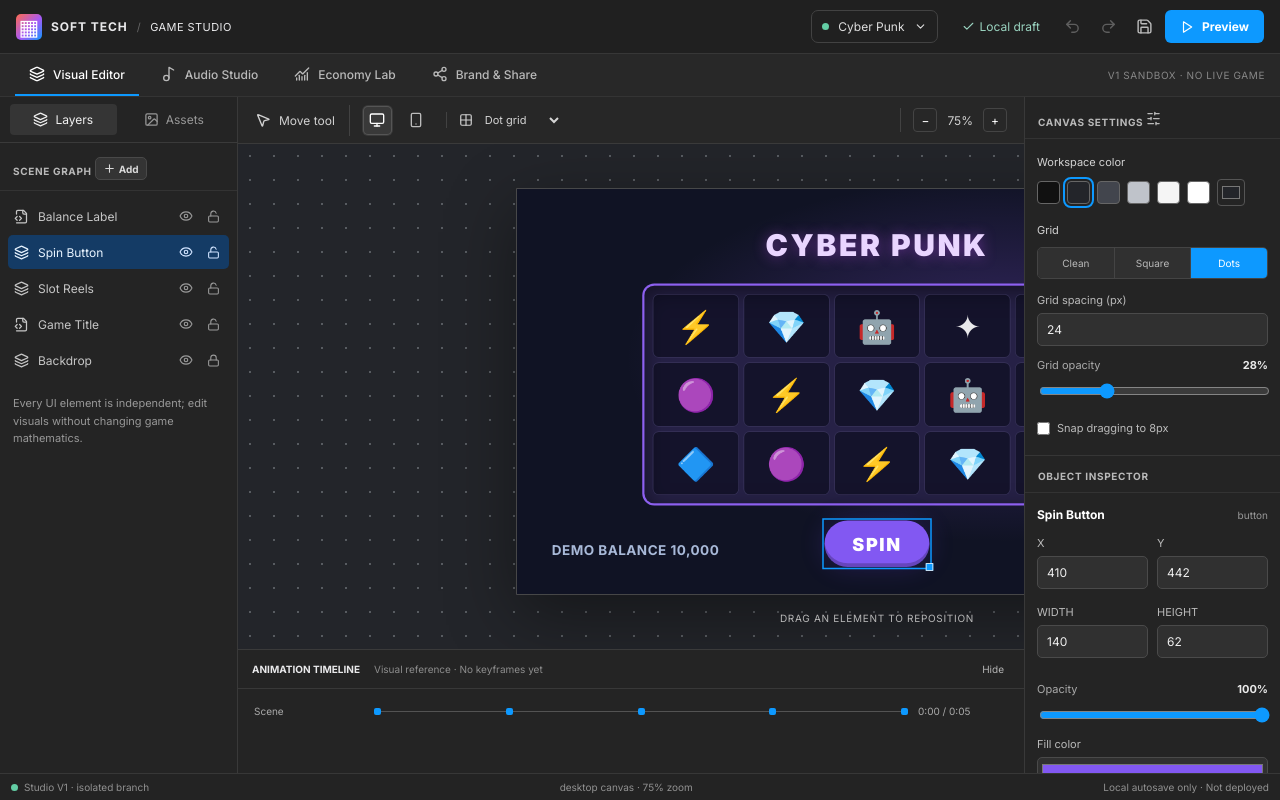
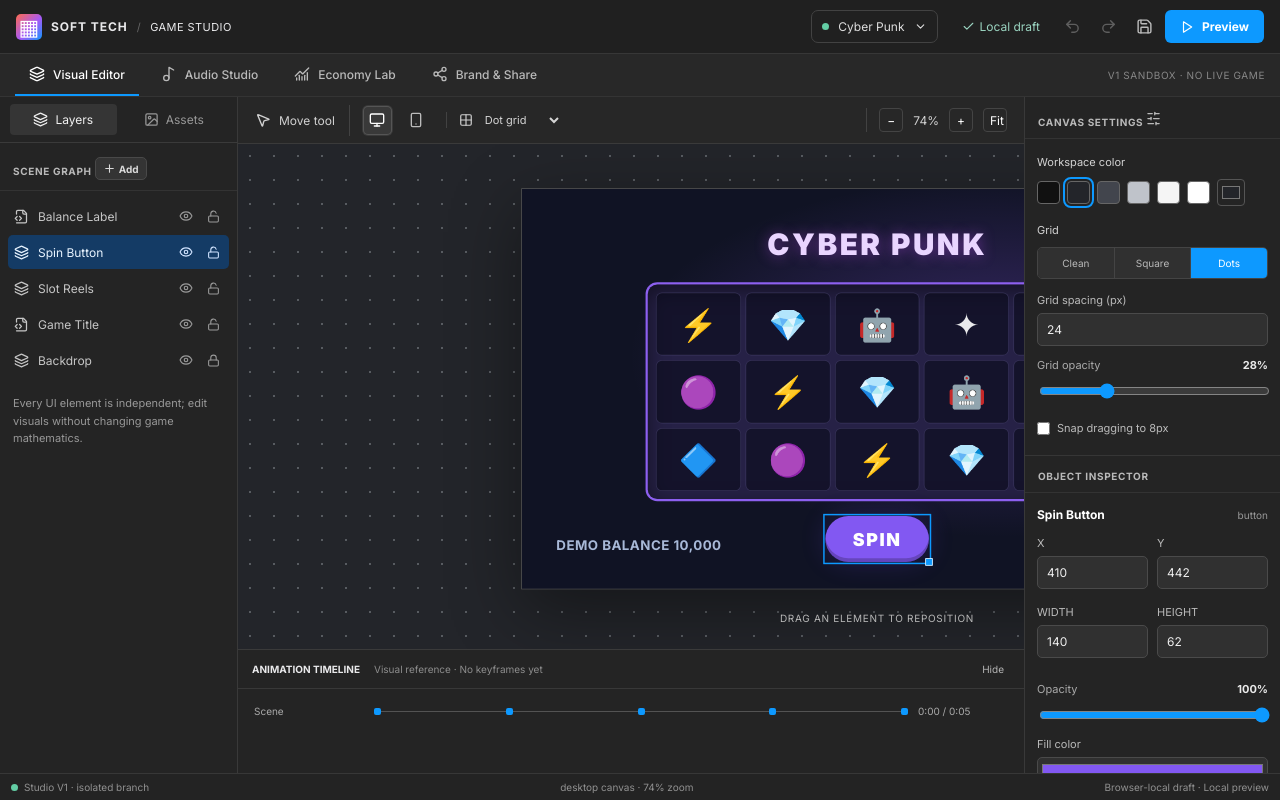
Before and after one commit to 9dbit/Soft-Tech, a React (Vite) app in the folder game-studio/: page / in a window 1280 px wide. Built offline with nearby package versions, Linux system fonts and the light colour scheme.

Commit message:
fix(game-studio): auto-fit editor canvas and correct staging status

```diff
--- a/game-studio/src/App.jsx
+++ b/game-studio/src/App.jsx
@@ -149,12 +149,14 @@ function App() {
   const [assetInfo, setAssetInfo] = useState("");
   const [audioFiles, setAudioFiles] = useState({});
   const [timelineOpen, setTimelineOpen] = useState(true);
+  const [fitToView, setFitToView] = useState(true);
   const [historyState, forceHistory] = useState(0);
   const undoStack = useRef([]);
   const redoStack = useRef([]);
   const drag = useRef(null);
   const imagePicker = useRef(null);
   const audioRefs = useRef({});
+  const viewportRef = useRef(null);
   useEffect(() => { try { localStorage.setItem(STORAGE_KEY, JSON.stringify(project)); } catch { /* local draft may exceed storage limit */ } }, [project]);
   const commit = (makeNext) => setProject(prev => {
     const next = typeof makeNext === "function" ? makeNext(prev) : makeNext;
@@ -201,6 +203,42 @@ function App() {
   };
   const stageSize = device === "desktop" ? { width: 960, height: 540 } : { width: 390, height: 844 };
   const stageStyle = { width: stageSize.width, height: stageSize.height, transform: "scale(" + (canvas.zoom / 100) + ")", transformOrigin: "top left" };
+  const fitZoomFor = (el, mode) => {
+    if (!el) return null;
+    const dimensions = mode === "desktop" ? { width: 960, height: 540 } : { width: 390, height: 844 };
+    const ratio = Math.min(
+      Math.max(1, el.clientWidth - 70) / dimensions.width,
+      Math.max(1, el.clientHeight - 72) / dimensions.height
+    );
+    return Math.max(25, Math.min(125, Math.floor(ratio * 100)));
+  };
+  useEffect(() => {
+    if (tab !== "visual" || !fitToView || !viewportRef.current) return;
+    const el = viewportRef.current;
+    const update = () => {
+      const zoom = fitZoomFor(el, project.canvas.device);
+      if (zoom !== null) setProject(prev => prev.canvas.zoom === zoom ? prev : {
+        ...prev, canvas: { ...prev.canvas, zoom }
+      });
+    };
+    update();
+    const observer = new ResizeObserver(update);
+    observer.observe(el);
+    return () => observer.disconnect();
+  }, [tab, fitToView, project.canvas.device, timelineOpen]);
+  const switchDevice = nextDevice => {
+    setFitToView(true);
+    patch("canvas", { device: nextDevice });
+  };
+  const fitCanvas = () => {
+    setFitToView(true);
+    const zoom = fitZoomFor(viewportRef.current, device);
+    if (zoom !== null) patch("canvas", { zoom });
+  };
+  const manualZoom = nextZoom => {
+    setFitToView(false);
+    patch("canvas", { zoom: Math.max(25, Math.min(160, nextZoom)) });
+  };
   const addLayer = (type) => {
     const id = "layer-" + Math.random().toString(36).slice(2, 10);
     const fresh = { id, type, name: type === "button" ? "New Button" : type === "image" ? "New Image" : "New Text", x: 315, y: 220, width: type === "text" ? 240 : 180, height: 60,
@@ -300,11 +338,11 @@ function App() {
       <main className="editor-main">
         <div className="canvas-toolbar">
           <div className="toolbar-group"><MousePointer2 size={16}/><span>Move tool</span></div>
-          <div className="toolbar-group device-toggle"><Button active={device === "desktop"} title="Desktop preview" onClick={() => patch("canvas", { device: "desktop" })}><Monitor size={16}/></Button><Button active={device === "mobile"} title="Mobile preview" onClick={() => patch("canvas", { device: "mobile", zoom: 60 })}><Smartphone size={16}/></Button></div>
+          <div className="toolbar-group device-toggle"><Button active={device === "desktop"} title="Desktop preview" onClick={() => switchDevice("desktop")}><Monitor size={16}/></Button><Button active={device === "mobile"} title="Mobile preview" onClick={() => switchDevice("mobile")}><Smartphone size={16}/></Button></div>
           <div className="toolbar-group"><Grid2X2 size={14}/><select aria-label="Canvas grid pattern" value={canvas.grid} onChange={e => patch("canvas", { grid: e.target.value })}><option value="dots">Dot grid</option><option value="squares">Square grid</option><option value="clean">Clean</option></select></div>
-          <div className="toolbar-group zoom-control"><button onClick={() => patch("canvas", { zoom: Math.max(25, canvas.zoom - 10) })}>−</button><span>{canvas.zoom}%</span><button onClick={() => patch("canvas", { zoom: Math.min(160, canvas.zoom + 10) })}>+</button></div>
+          <div className="toolbar-group zoom-control"><button title="Zoom out" aria-label="Zoom out" onClick={() => manualZoom(canvas.zoom - 10)}>−</button><span>{canvas.zoom}%</span><button title="Zoom in" aria-label="Zoom in" onClick={() => manualZoom(canvas.zoom + 10)}>+</button><button title="Fit canvas to view" aria-label="Fit canvas to view" className={fitToView ? "zoom-fit active" : "zoom-fit"} onClick={fitCanvas}>Fit</button></div>
         </div>
-        <div className="canvas-viewport" style={gridStyle}>
+        <div className="canvas-viewport" ref={viewportRef} style={gridStyle}>
           <div className="stage-outer" style={{ width: stageSize.width * canvas.zoom / 100, height: stageSize.height * canvas.zoom / 100 }}>
             <div className="game-stage" style={stageStyle}>
               {project.layers.map(l => <GameLayer key={l.id} layer={l} selected={selection === l.id} preview={preview} device={device} spinIteration={spinIteration} onSelect={setSelection} onPointerDown={onDragStart} onPointerMove={onDragMove} onPointerUp={onDragEnd}/>)}
@@ -364,7 +402,7 @@ function App() {
       <button className="secondary-button" onClick={() => downloadBlob(new Blob([JSON.stringify(project.economy, null, 2)], { type: "application/json" }), "softtech-economy-draft.json")}><Download size={15}/> Export draft configuration</button>
     </div>}
     {tab === "brand" && <BrandPage brand={project.brand} updateBrand={(key, v) => patch("brand", { [key]: v })}/>}
-    <footer className="app-status"><span><span className="status-dot"/> Studio V1 · isolated branch</span><span>{tab === "visual" ? device + " canvas · " + canvas.zoom + "% zoom" : names[tab]} </span><span>Local autosave only · Not deployed</span></footer>
+    <footer className="app-status"><span><span className="status-dot"/> Studio V1 · isolated branch</span><span>{tab === "visual" ? device + " canvas · " + canvas.zoom + "% zoom" : names[tab]} </span><span>Browser-local draft · {window.location.hostname.endsWith(".up.railway.app") ? "Railway staging" : "Local preview"}</span></footer>
   </div>;
 }
 export default App;
```
